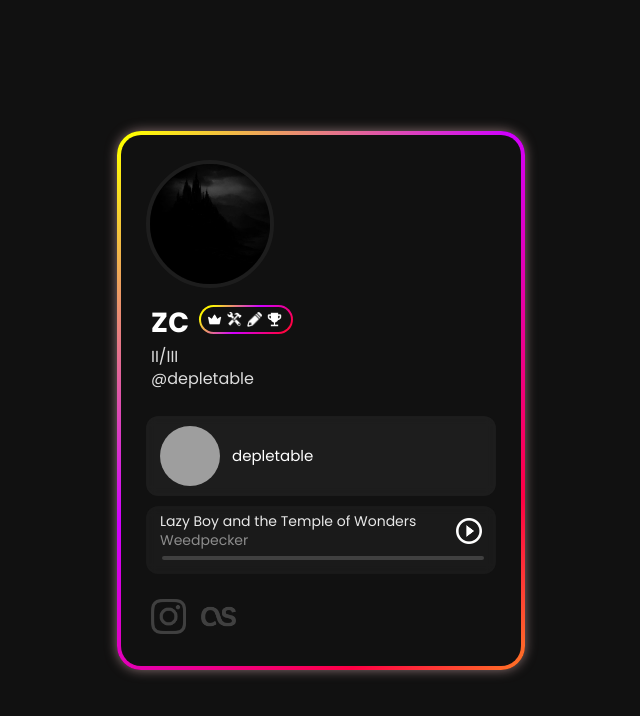
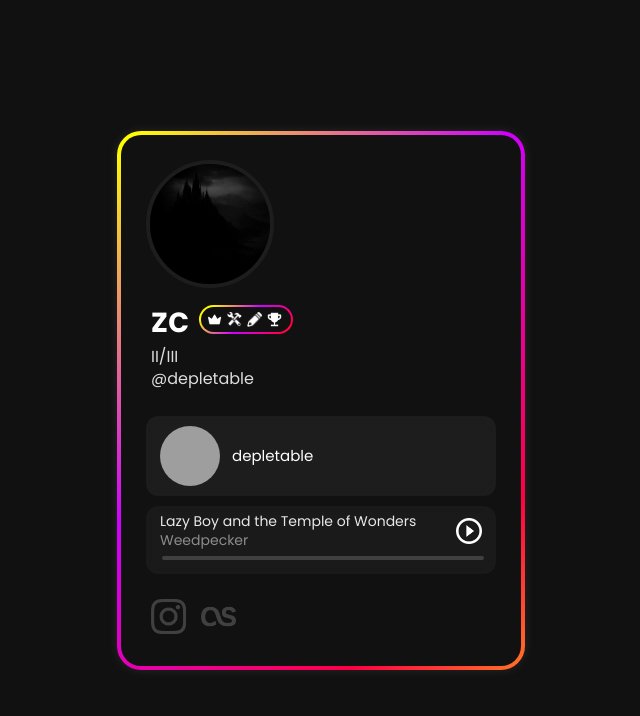
Before and after one commit to depletable/crdd, a plain HTML site: page index.html in a window 1280 px wide. Shown: the whole page, without its empty margins (319-959 px from the left). Drawn offline with Linux system fonts and the light colour scheme; grey boxes are pictures that could not be loaded.

Commit message:
box shadow test index.html

```diff
--- a/index.html
+++ b/index.html
@@ -25,7 +25,7 @@
  background-size: 200% 200%;
  animation: borderScroll 3s ease-in-out infinite alternate;
  display: inline-block;
- box-shadow: 0 0 12px rgba(255, 207, 210, 0.5);
+ box-shadow: 0 0 12px rgba(255, 207, 210, 0.1);
  transition: transform 0.2s ease;
  transform-style: preserve-3d;
  will-change: transform;
```
